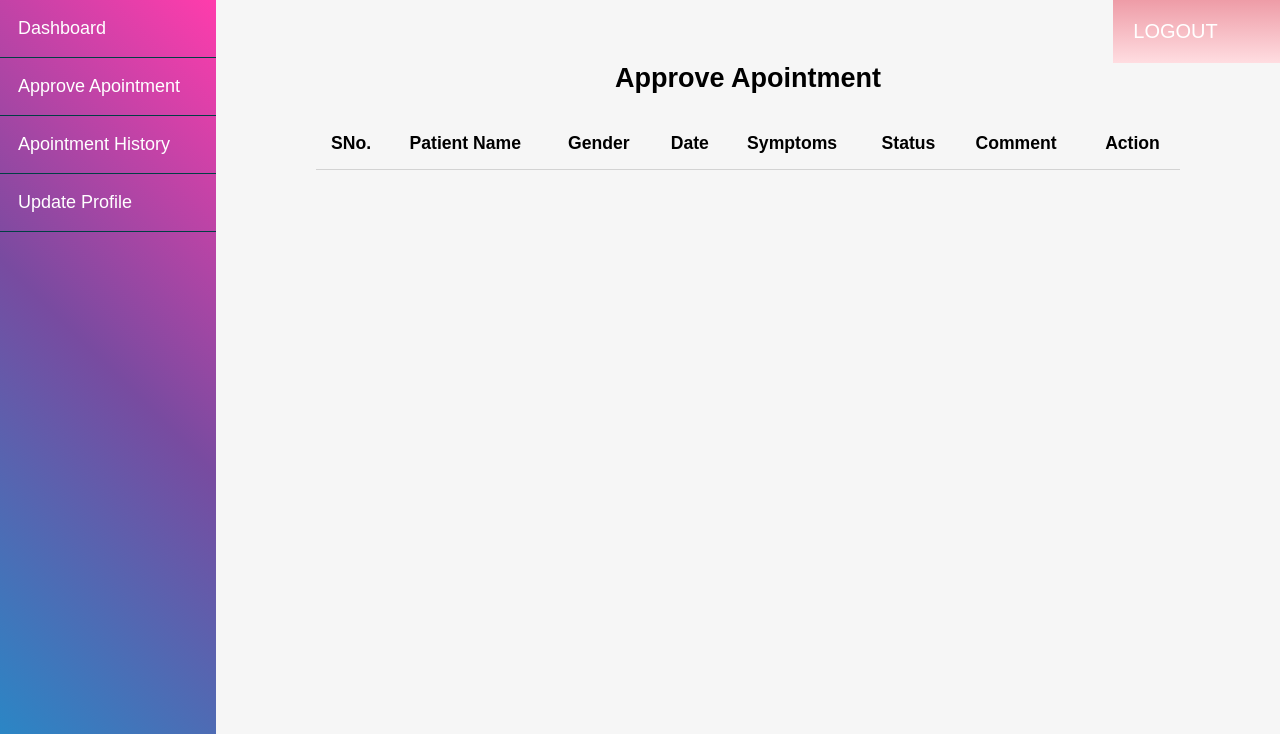
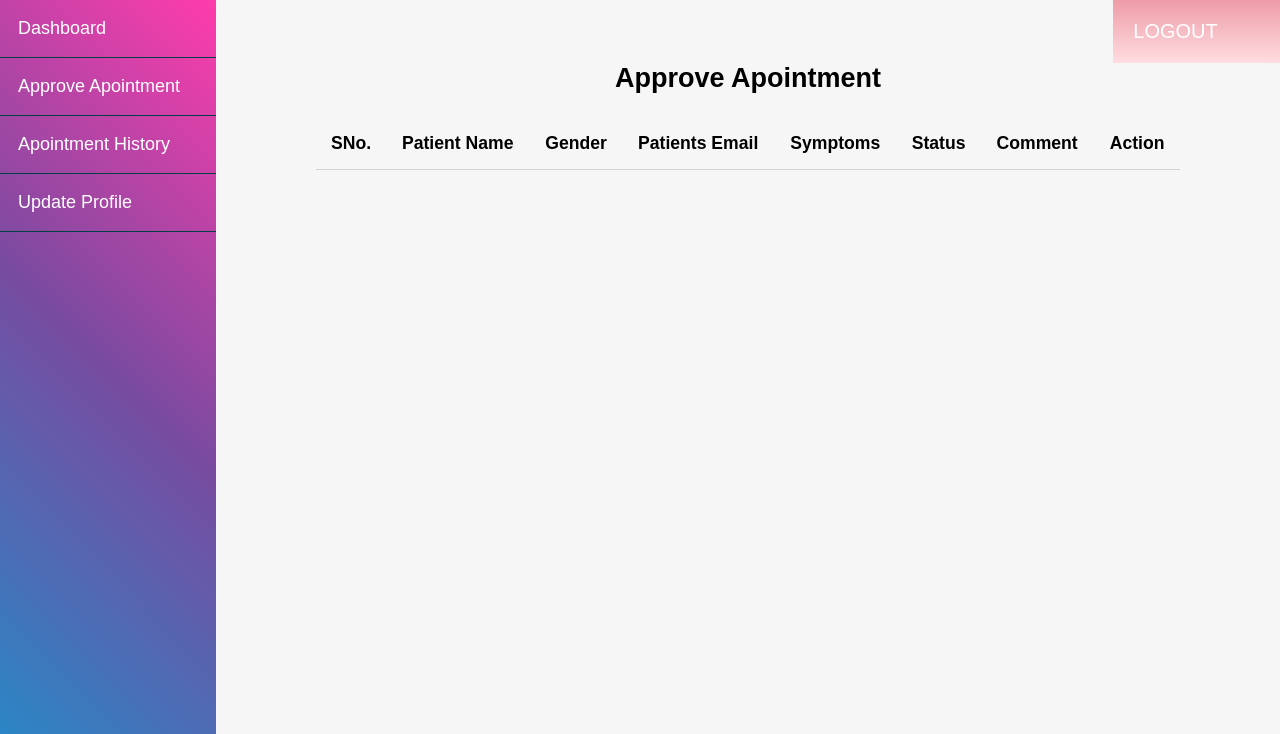
Before and after one commit to fahad-poran/DMS, a PHP site: page /doctor/approve-appointment.php in a window 1280 px wide; the page is wider, and only the part inside the window is pictured. Shown: the part 153-887 px from the top of that part. Run offline with PHP 8.4, Linux system fonts and the light colour scheme; the visitor is signed in with stand-in values (Sample User, id 1); tables that the repository leaves empty or names only in its code hold one stand-in row (values such as "Sample post"); lists and menus that the app fills with data are empty; some web fonts are replaced.

Commit message:
Dynamic Email Added
Alhamdulillah

```diff
--- a/controls/Database.php
+++ b/controls/Database.php
@@ -612,7 +612,7 @@
 
         public function displayApproved($currentUser)
         {
-            $sql = "SELECT b.id,p.username,p.gender,b.date,b.day,b.reason,b.comment,b.status FROM bookappoint b INNER JOIN patients p ON b.uid = p.id WHERE b.d_id='$currentUser'";
+            $sql = "SELECT b.id,p.username,p.gender,p.email,b.date,b.day,b.reason,b.comment,b.status FROM bookappoint b INNER JOIN patients p ON b.uid = p.id WHERE b.d_id='$currentUser'";
             $result = $this->connection->query($sql);
             if($result->num_rows>0)
             {
--- a/doctor/approve-appointment.php
+++ b/doctor/approve-appointment.php
@@ -4,16 +4,19 @@
 
  session_start();
  $db = new Database();
-//  $mail = $db-> displayMail($)
+
 if(!isset($_SESSION['username']))
 { header("Location:../views/doctor-login.php");}
 $currentUser = $_SESSION['id'];
 
 if(isset($_POST['approve'])){
  $comment = $_POST['comment'];
+$email = $_POST['email'];
+$_SESSION['email'] = $email;
+$_SESSION['pname'] = $_POST['pname'];
+$_SESSION['comment'] = $comment;
 
- $_SESSION['comment'] = $comment;
- $_SESSION['email'] = $mail;
+
   if($comment){
     $update = $db ->updateApprovedStatus($_POST,"bookappoint"); //name of the table -> bookappopint
     // echo "<script>window.location.href = 'mail.php';</script>";
@@ -29,7 +32,7 @@ if(isset($_POST['decline'])){
 }//most imp line,,
 $data = $db->displayApproved($currentUser);
 
-$mail =  $db->displayMail($currentUser);
+// $mail =  $db->displayMail($currentUser);
 
 ?>
 <!DOCTYPE html>
@@ -71,6 +74,7 @@ $mail =  $db->displayMail($currentUser);
   </head>
 
   <body>
+
     <header class="header-area">
       <div class="title">
         <h1>Doctor Management System</h1>
@@ -112,24 +116,17 @@ $mail =  $db->displayMail($currentUser);
           <th>SNo.</th>
           <th>Patient Name</th>
           <th>Gender</th>
-          <th>Date</th>
+          <th>Patients Email</th>
           <th>Symptoms</th>
           <th>Status</th>
           <th>Comment</th>
           <th colspan = "2" class="th-action">Action</th>
             <tbody>
 
-<?php
-  // if($mail){
-  //   foreach($mail as $m){
-  //     echo "<br>";
-  //     echo $m['email'];
-  //   }
-  // }
 
-?>
 
             <?php
+
               $sno=1;
               if($data){
               foreach($data as $value)
@@ -137,11 +134,13 @@ $mail =  $db->displayMail($currentUser);
                 if($value['status']=='Pending')
                 {
             ?>
+             <form action="" method="post">
                  <tr>
                 <td><?php echo $sno++ ?></td>
                 <td><?php echo $value['username'] ?></td>
                 <td><?php echo $value['gender'] ?></td>
-                <td><?php echo $value['date'] ?></td>
+                <td><?php echo $value['email']; ?></td>
+                <!-- <td><?php echo $value['date'] ?></td> -->
                 <td><?php echo $value['reason'] ?></td>
                 <?php
                 if($value['status']=='Approved')
@@ -150,9 +149,12 @@ $mail =  $db->displayMail($currentUser);
                <?php } else{?>
                 <td class="status-2"><?php echo $value['status'] ?></td>
                 <?php } ?>
-                <td> <form action="" method="post">
+                <td>
+                <!-- form was here -->
                 <textarea style="resize:none;" name="comment" class="textarea" ></textarea> </td>
                 <input type="hidden" name="id" value="<?php echo $value['id'];?>">
+                <input type="hidden" name="email" value="<?php echo $value['email'];?>">
+                <input type="hidden" name="pname" value="<?php echo $value['username'];?>">
                 <td>
                   <?php
                   if($value['status']=='Pending'){
@@ -179,6 +181,17 @@ $mail =  $db->displayMail($currentUser);
                 <td colspan="8" class="no-record">No records found</td>
               </tr>
               <?php } ?>
+
+              <?php
+  // if($mail){
+  //   foreach($mail as $m){
+  //     echo "<br>";
+  //     echo $m['email'];
+  //   }
+  // }
+  // echo $_SESSION['mail'];
+
+?>
 </form>
     </div>
 
```
Also changed, not shown: doctor/mail.php (+6 -4 lines).
